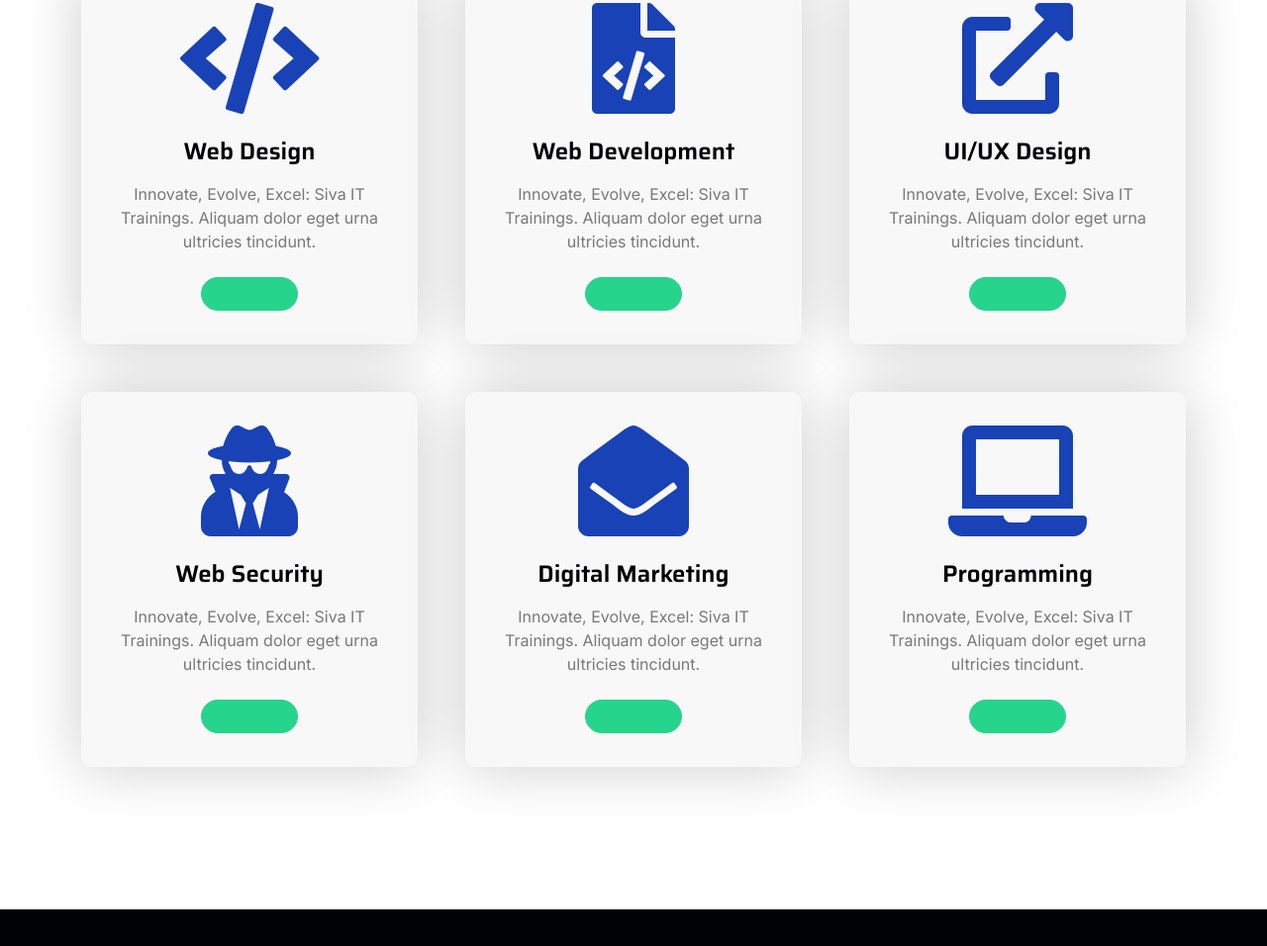
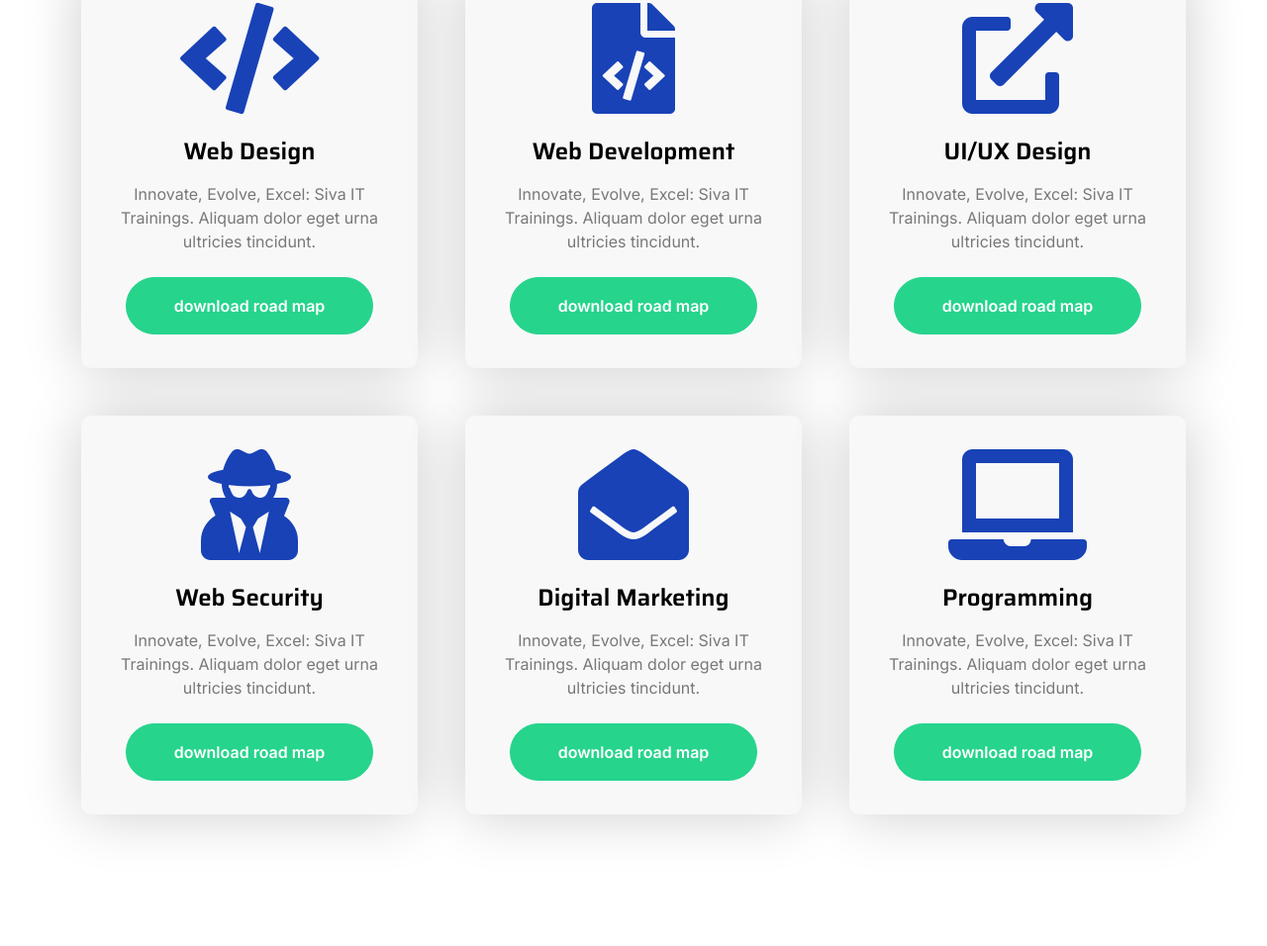
Before and after one commit to sivamohanbabu/newsite, a plain HTML site: page service.html in a window 1280 px wide. Shown: the part 958-1914 px from the top of the page at 99% size. Drawn offline with nearby package versions, Linux system fonts and the light colour scheme.

Commit message:
add changes

```diff
--- a/service.html
+++ b/service.html
@@ -183,7 +183,8 @@
                                 <h4 class="mb-3">Web Design</h4>
                                 <p class="mb-4">Innovate, Evolve, Excel: Siva IT Trainings.
                                     Aliquam dolor eget urna ultricies tincidunt.</p>
-                                <a href="" class="btn btn-secondary text-white px-5 py-3 rounded-pill"></a>
+                                <a href="" class="btn btn-secondary text-white px-5 py-3 rounded-pill">download road
+                                    map</a>
                             </div>
                         </div>
                     </div>
@@ -196,7 +197,8 @@
                                 <h4 class="mb-3">Web Development</h4>
                                 <p class="mb-4">Innovate, Evolve, Excel: Siva IT Trainings.
                                     Aliquam dolor eget urna ultricies tincidunt.</p>
-                                <a href="" class="btn btn-secondary text-white px-5 py-3 rounded-pill"></a>
+                                <a href="" class="btn btn-secondary text-white px-5 py-3 rounded-pill">download road
+                                    map</a>
                             </div>
                         </div>
                     </div>
@@ -209,7 +211,8 @@
                                 <h4 class="mb-3">UI/UX Design</h4>
                                 <p class="mb-4">Innovate, Evolve, Excel: Siva IT Trainings.
                                     Aliquam dolor eget urna ultricies tincidunt.</p>
-                                <a href="" class="btn btn-secondary text-white px-5 py-3 rounded-pill"></a>
+                                <a href="" class="btn btn-secondary text-white px-5 py-3 rounded-pill">download road
+                                    map</a>
                             </div>
                         </div>
                     </div>
@@ -222,7 +225,8 @@
                                 <h4 class="mb-3">Web Security</h4>
                                 <p class="mb-4">Innovate, Evolve, Excel: Siva IT Trainings.
                                     Aliquam dolor eget urna ultricies tincidunt.</p>
-                                <a href="" class="btn btn-secondary text-white px-5 py-3 rounded-pill"></a>
+                                <a href="" class="btn btn-secondary text-white px-5 py-3 rounded-pill">download road
+                                    map</a>
                             </div>
 
                         </div>
@@ -236,7 +240,8 @@
                                 <h4 class="mb-3">Digital Marketing</h4>
                                 <p class="mb-4">Innovate, Evolve, Excel: Siva IT Trainings.
                                     Aliquam dolor eget urna ultricies tincidunt.</p>
-                                <a href="" class="btn btn-secondary text-white px-5 py-3 rounded-pill"></a>
+                                <a href="" class="btn btn-secondary text-white px-5 py-3 rounded-pill">download road
+                                    map</a>
                             </div>
                         </div>
                     </div>
@@ -249,7 +254,8 @@
                                 <h4 class="mb-3">Programming</h4>
                                 <p class="mb-4">Innovate, Evolve, Excel: Siva IT Trainings.
                                     Aliquam dolor eget urna ultricies tincidunt.</p>
-                                <a href="" class="btn btn-secondary text-white px-5 py-3 rounded-pill"></a>
+                                <a href="" class="btn btn-secondary text-white px-5 py-3 rounded-pill">download road
+                                    map</a>
                             </div>
                         </div>
                     </div>
```
Also changed, not shown: index.html (+12 -6 lines).
